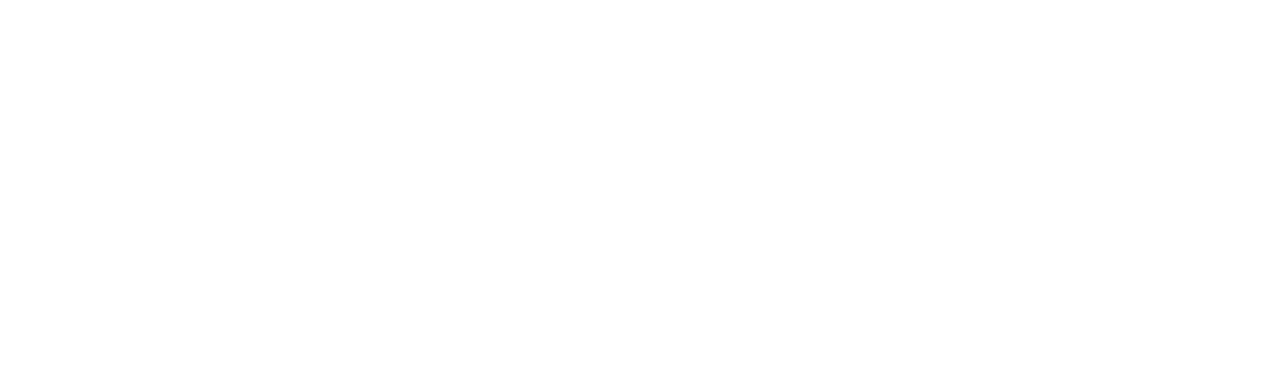
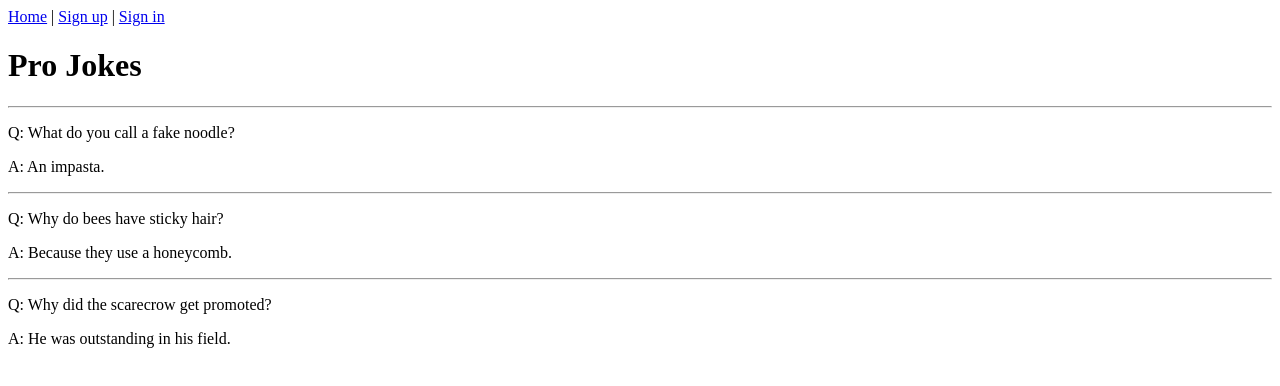
Before and after one commit to ben519/pro-jokes, a Next.js app: page / in a window 1280 px wide. Shown: the top 386 px of the page. Built offline with nearby package versions, Linux system fonts and the light colour scheme.

Commit message:
set up home, signin, signup pages

```diff
--- /dev/null
+++ b/app/Navbar.jsx
@@ -0,0 +1,12 @@
+import Link from "next/link";
+
+
+export default function Navbar() {
+    return (
+        <nav>
+            <Link href="/">Home</Link> |&nbsp;
+            <Link href="/signup">Sign up</Link> |&nbsp;
+            <Link href="/signin">Sign in</Link>
+        </nav>
+    )
+}
--- a/app/layout.jsx
+++ b/app/layout.jsx
@@ -1,8 +1,13 @@
+import Navbar from "./Navbar";
+
 export default function RootLayout({ children }) {
   return (
     <html lang="en">
       <head />
-      <body>{children}</body>
+      <body>
+        <Navbar/>
+        {children}
+        </body>
     </html>
   )
 }
--- a/app/page.jsx
+++ b/app/page.jsx
@@ -1,5 +1,29 @@
 export default function Home() {
   return (
-    <main></main>
+    <main>
+      <h1>Pro Jokes</h1>
+
+      <hr />
+
+      <div>
+        <p>Q: What do you call a fake noodle?</p>
+        <p>A: An impasta.</p>
+      </div>
+
+      <hr />
+
+      <div>
+        <p>Q: Why do bees have sticky hair?</p>
+        <p>A: Because they use a honeycomb.</p>
+      </div>
+
+      <hr />
+
+      <div>
+        <p>Q: Why did the scarecrow get promoted?</p>
+        <p>A: He was outstanding in his field.</p>
+      </div>
+
+    </main>
   )
 }
```
Also changed, not shown: app/signin/page.jsx (added, +26 -0 lines), app/signup/page.jsx (added, +36 -0 lines).
